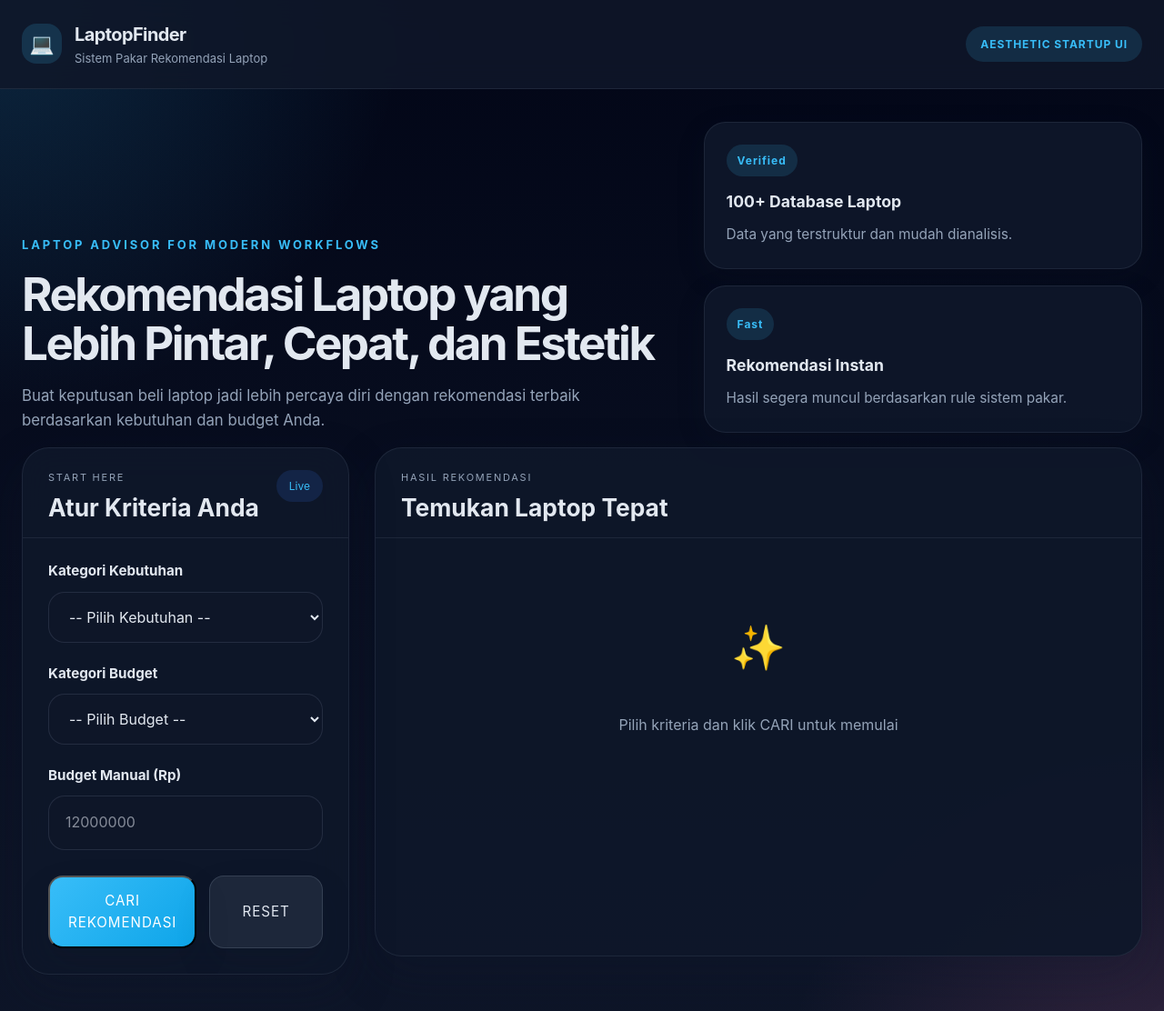
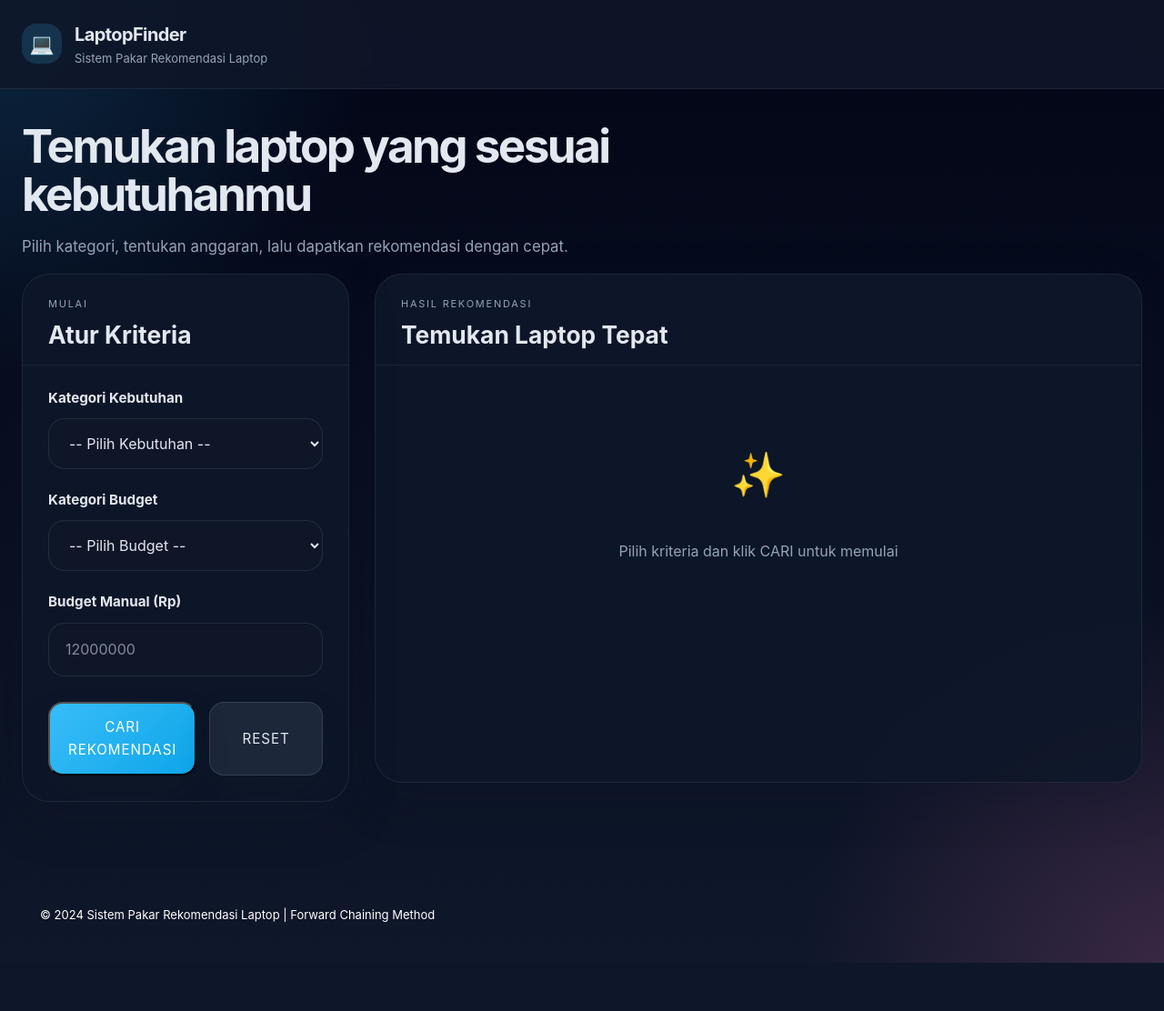
Before and after one commit to Lemion1/sistem-pakar-laptop, a Flask app: page / in a window 1280 px wide. Shown: the top 1112 px of the page at 91% size. After the commit the page ends 1059 px from the top, so only its background shows below. Run offline with Flask 3, Linux system fonts and the light colour scheme.

Commit message:
Refine UI to simpler interactive layout

```diff
--- a/static/css/style.css
+++ b/static/css/style.css
@@ -131,9 +131,8 @@ button, select, input {
     margin: 0 auto;
     padding: 36px 24px 16px;
     display: grid;
-    grid-template-columns: 1.5fr 1fr;
+    grid-template-columns: 1fr;
     gap: 26px;
-    align-items: end;
 }
 
 .hero-copy {
--- a/templates/index.html
+++ b/templates/index.html
@@ -17,7 +17,6 @@
                     <div class="brand-subtitle">Sistem Pakar Rekomendasi Laptop</div>
                 </div>
             </div>
-            <div class="nav-pill">Aesthetic startup UI</div>
         </div>
     </nav>
 
@@ -25,21 +24,8 @@
     <main class="main-container">
         <section class="hero">
             <div class="hero-copy">
-                <span class="eyebrow">Laptop Advisor for Modern Workflows</span>
-                <h1>Rekomendasi Laptop yang Lebih Pintar, Cepat, dan Estetik</h1>
-                <p>Buat keputusan beli laptop jadi lebih percaya diri dengan rekomendasi terbaik berdasarkan kebutuhan dan budget Anda.</p>
-            </div>
-            <div class="hero-cards">
-                <article class="status-card">
-                    <span class="status-chip">Verified</span>
-                    <h3>100+ Database Laptop</h3>
-                    <p>Data yang terstruktur dan mudah dianalisis.</p>
-                </article>
-                <article class="status-card">
-                    <span class="status-chip">Fast</span>
-                    <h3>Rekomendasi Instan</h3>
-                    <p>Hasil segera muncul berdasarkan rule sistem pakar.</p>
-                </article>
+                <h1>Temukan laptop yang sesuai kebutuhanmu</h1>
+                <p>Pilih kategori, tentukan anggaran, lalu dapatkan rekomendasi dengan cepat.</p>
             </div>
         </section>
 
@@ -49,10 +35,9 @@
                 <div class="card card-glass">
                     <div class="card-header card-header-compact">
                         <div>
-                            <p class="section-label">Start Here</p>
-                            <h2>Atur Kriteria Anda</h2>
+                            <p class="section-label">Mulai</p>
+                            <h2>Atur Kriteria</h2>
                         </div>
-                        <span class="badge badge-soft">Live</span>
                     </div>
                     <form id="formCari" class="form">
                         <div class="form-group">
```
